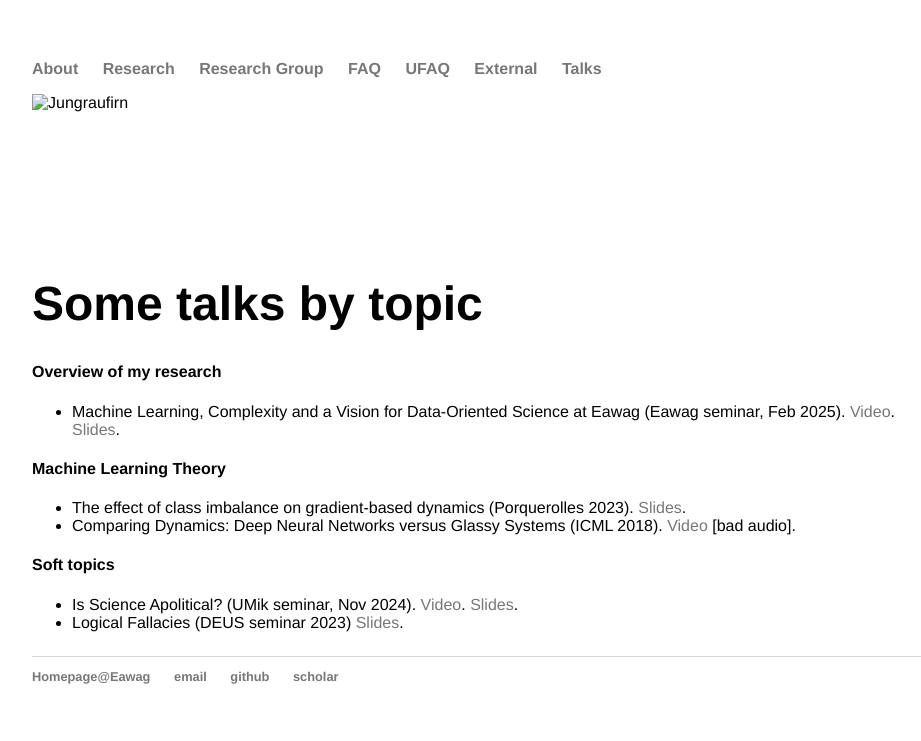
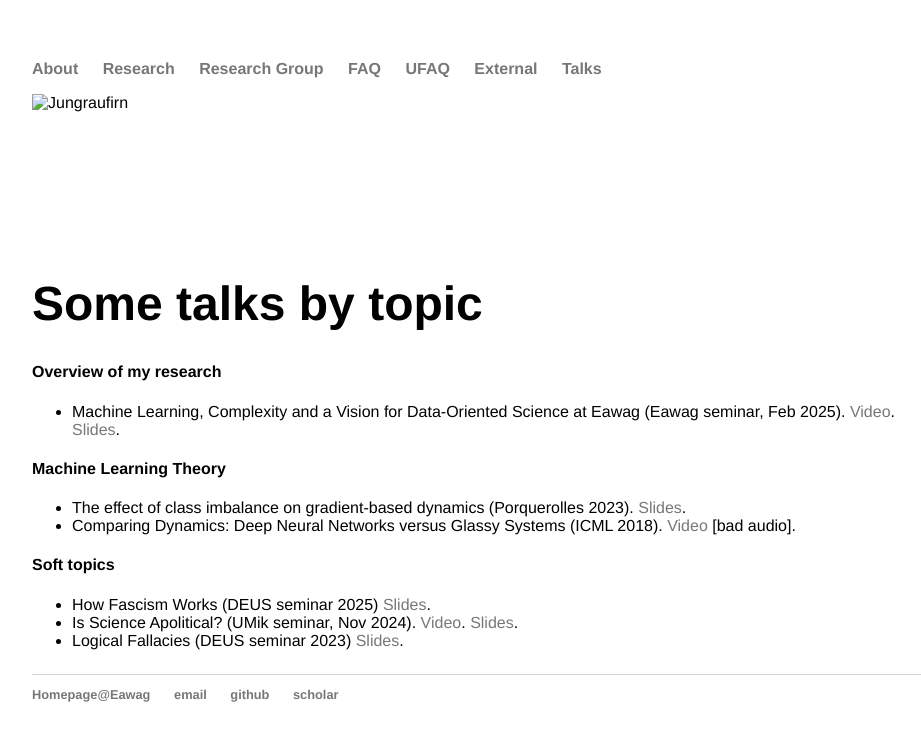
Before and after one commit to mbaityje/mbaityje.github.io, a Jekyll site: the page built from talks/index.html, in a window 1280 px wide. Shown: the top 741 px of the page, without its empty margins (160-1081 px from the left). Built offline with Jekyll 4.4.1, drawn with Linux system fonts in a browser that asks for light colours.

Commit message:
Added slides deus fascism

```diff
--- a/talks/index.html
+++ b/talks/index.html
@@ -17,6 +17,7 @@ title: Talks
 		</ul>
 		<h4>Soft topics</h4>
 		<ul>
+			<li>How Fascism Works (DEUS seminar 2025) <a href="https://www.dropbox.com/scl/fi/xvapov12s0bfjuedlk08e/how-fascism-works_v2.pdf?rlkey=jn60ggu75md27ujztyjrtr0br&raw=1" target="_blank" rel="noopener noreferrer">Slides</a>.</li>
 			<li>Is Science Apolitical? (UMik seminar, Nov 2024). <a href="https://www.dropbox.com/scl/fi/5lk4p8rhu2iy62dytypgn/Is-Science-Apolitical-Recording.mov?rlkey=ybqyynd0nq37idsfyk3byycla&raw=1" target="_blank" rel="noopener noreferrer">Video</a>. <a href="https://www.dropbox.com/scl/fi/rv81t9s56qtotw32nzmi6/Is-Science-Apolitical.pdf?rlkey=arafwss18hzauo2m0skprd6al&raw=1"> Slides</a>.</li>
 			<li>Logical Fallacies (DEUS seminar 2023) <a href="https://www.dropbox.com/scl/fi/7big86bb9cq5hyqhxfy8o/DEUS-fallacies_MBJ.pdf?rlkey=xwuz3ui546u33kuxh0ip2rkzm&raw=1" target="_blank" rel="noopener noreferrer">Slides</a>.</li>
 			<!-- <li>Meritocracy (DEUS seminar 2022) <a href="https://">Slides (coming soon)</a>.</li>			 -->
```
